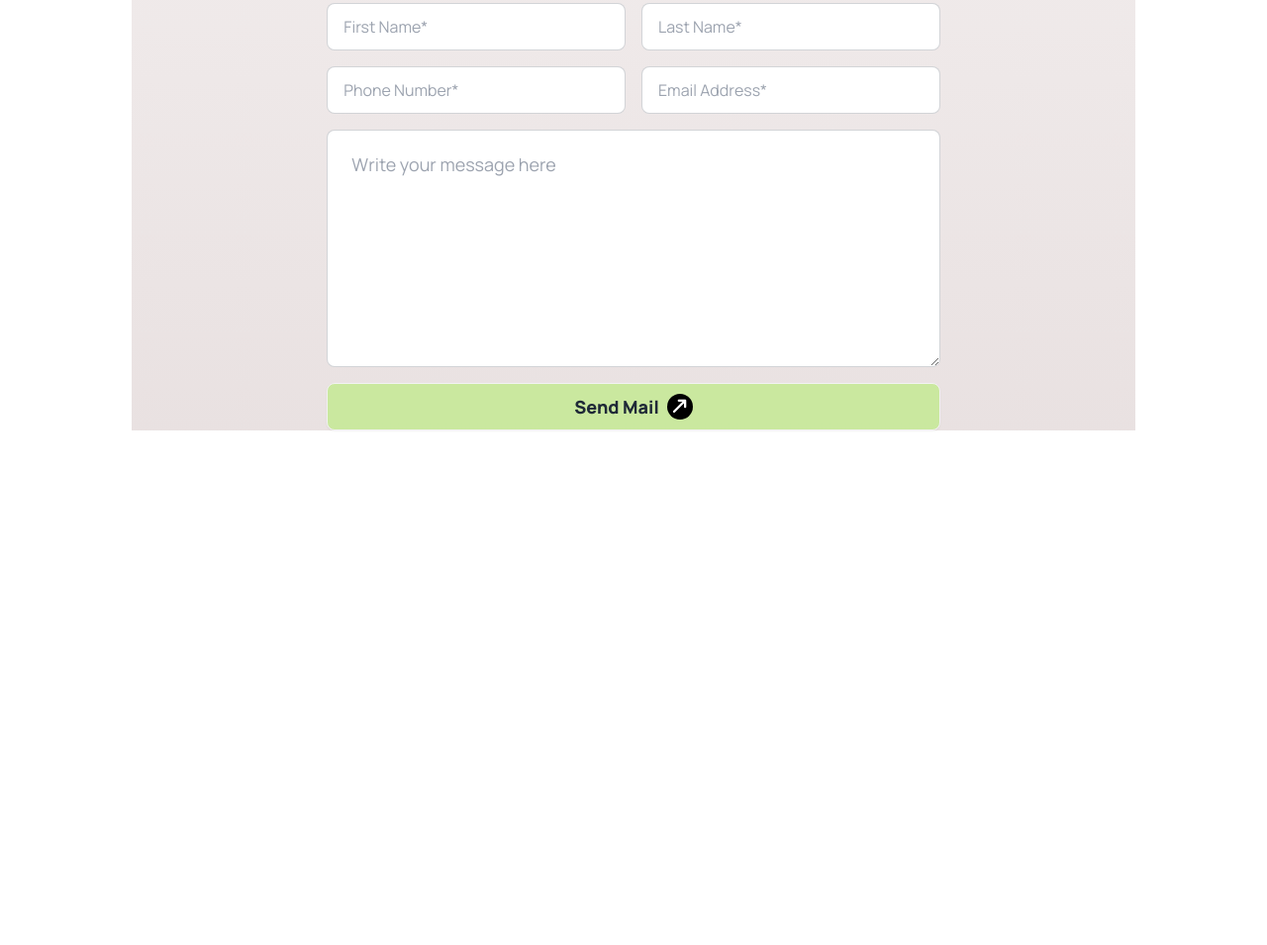
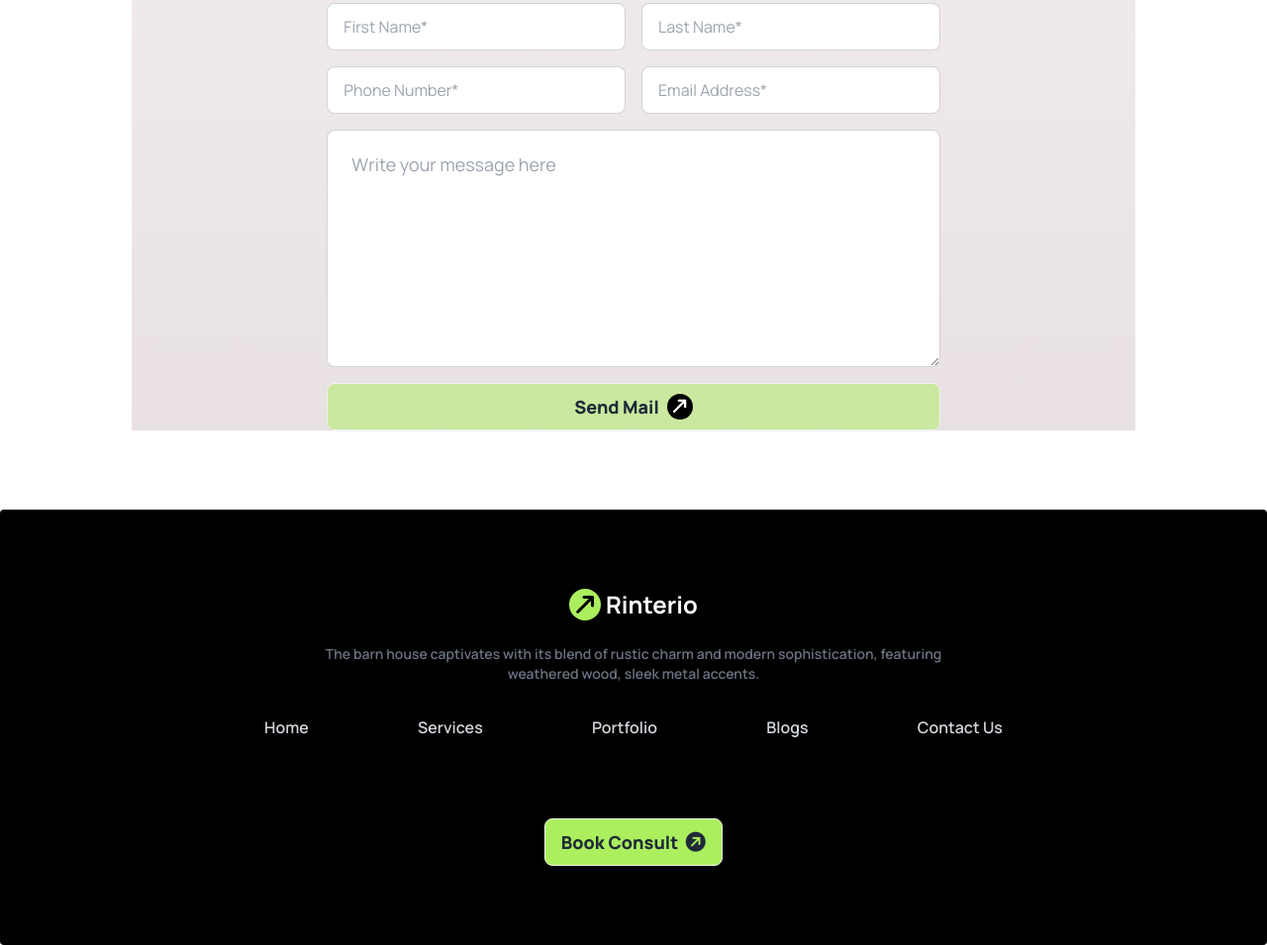
Before and after one commit to Hasib355/Barn-House-Assignment, a plain HTML site: page index.html in a window 1280 px wide. Shown: the part 3212-4167 px from the top of the page at 99% size. Before the commit the page ends 3727 px from the top, so only its background shows below. Drawn offline with nearby package versions, Linux system fonts and the light colour scheme.

Commit message:
added footer section

```diff
--- a/index.html
+++ b/index.html
@@ -340,6 +340,34 @@
     </div>
   </section>
 </main>
+<footer class="footer footer-center bg-black  text-base-content rounded p-20">
+  <div class="md:w-3/4 mx-auto text-white">
 
+    <div >
+      <a class="text-2xl font-bold">
+        <i
+          class="fa-solid fa-arrow-right-long text-black bg-main-color rounded-full p-1 -rotate-45"
+        ></i>
+        Rinterio
+      </a>
+      <p class="w-3/4 mx-auto font-semibold text-sm text-gray-500 my-6">The barn house captivates with its blend of rustic charm and modern sophistication, featuring weathered wood, sleek metal accents.</p>
+    </div>
+    <nav class="flex flex-col md:flex-row w-full justify-around gap-4 font-semibold text-base text-gray-300 pb-10 ">
+      <a  href="#">Home</a>
+      <a href="#">Services</a>
+      <a href="#">Portfolio</a>
+      <a href="#">Blogs</a>
+      <a href="#">Contact Us</a>
+    </nav>
+  </div>
+  <!-- button -->
+  <div class="w-full md:w-fit">
+    <a class="btn bg-main-color text-balance md:text-lg font-extrabold w-full"
+    >Book Consult
+    <i class="fa-solid fa-circle-arrow-right text-xl -rotate-45"></i
+  ></a>
+   </div>
+
+</footer>
 </body>
 </html>
```
